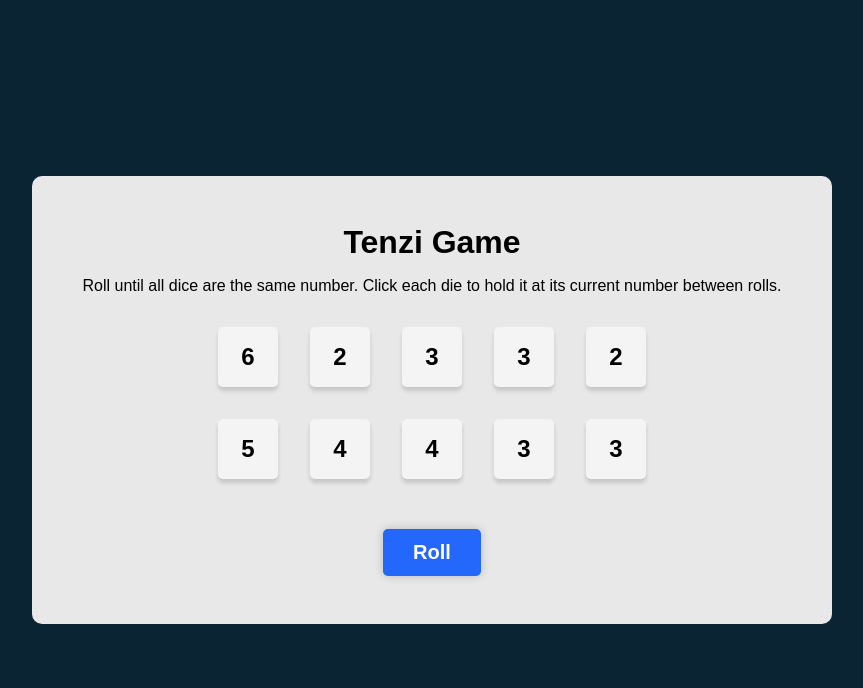
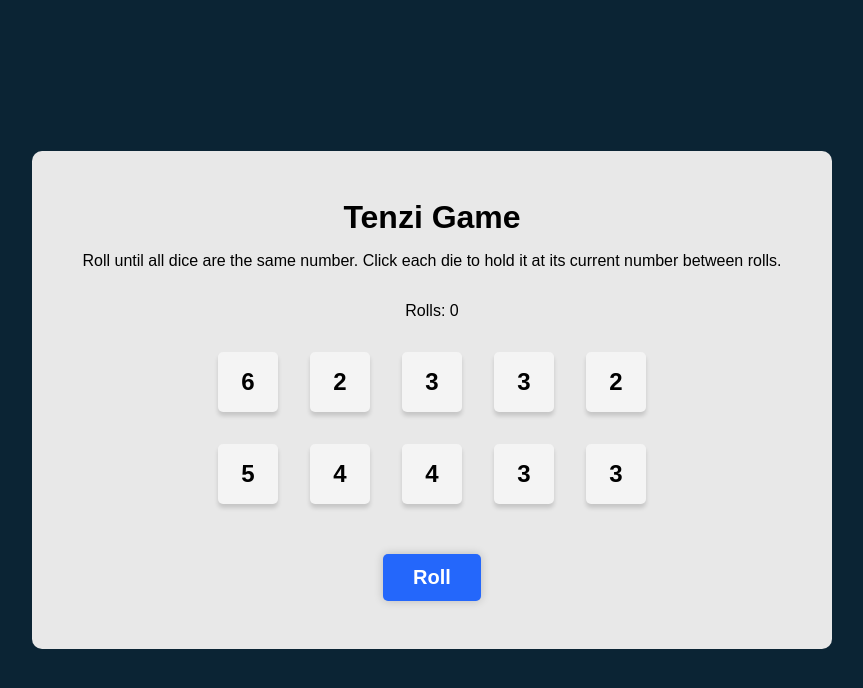
Before and after one commit to dannychung30/tenzies, a React (Vite) app: page / in a window 1280 px wide. Shown: the top 688 px of the page, without its empty margins (208-1071 px from the left). Built offline with nearby package versions, Linux system fonts and the light colour scheme.

Commit message:
Added a roll counter

```diff
--- a/src/Components/App.jsx
+++ b/src/Components/App.jsx
@@ -1,10 +1,12 @@
 import Die from "./Die"
+import RollCounter from "./RollCounter"
 import { useState, useEffect, useRef } from "react"
 import { nanoid } from "nanoid"
 import Confetti from "react-confetti"
 
 export default function App() {
     const [dice, setDice] = useState(() => { return generateAllNewDice() });
+    const [rollCount, setRollCount] = useState(0);
     const gameBtnRef = useRef(null);
     const gameWon = dice.every( die => {
         return (die.value === dice[0].value && die.isHeld)
@@ -29,6 +31,8 @@ export default function App() {
     }
 
     function handleRollDice() {
+        incrementCounter();
+
         setDice( prevDice => {
             return (
                 prevDice.map( die => {
@@ -48,10 +52,18 @@ export default function App() {
         })
     }
 
+    function incrementCounter() {
+        setRollCount( prevRollCount => {
+            return prevRollCount + 1
+        });
+    }
+
     function handleNewGame() {
         setDice( () => {
             return generateAllNewDice();
         });
+
+        setRollCount(0);
     }
 
     useEffect( () => {
@@ -85,6 +97,9 @@ export default function App() {
                     <h1>Tenzi Game</h1>
                     <p>Roll until all dice are the same number. Click each die to hold it at its current number between rolls.</p>
                 </section>
+                <div className="extras">
+                    <RollCounter count={rollCount} />
+                </div>
                 <div className="dice">
                     {randomDice}
                 </div>
--- /dev/null
+++ b/src/Components/RollCounter.jsx
@@ -0,0 +1,7 @@
+export default function RollCounter(props) {
+    return (
+        <div className="roll-counter">
+            Rolls: {props.count}
+        </div>
+    )
+}
```
